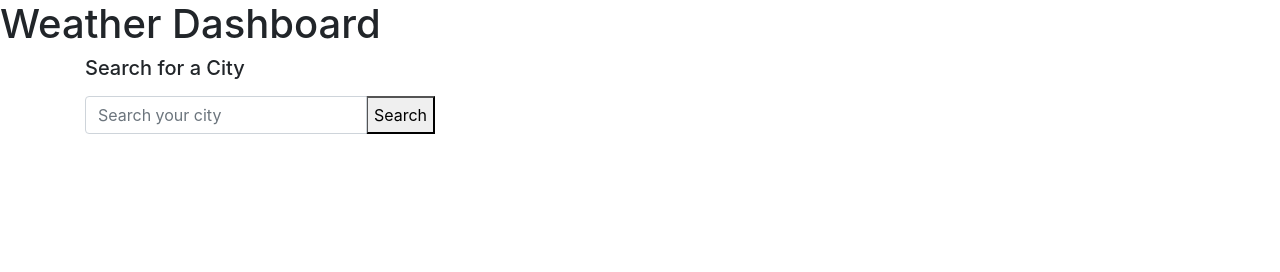
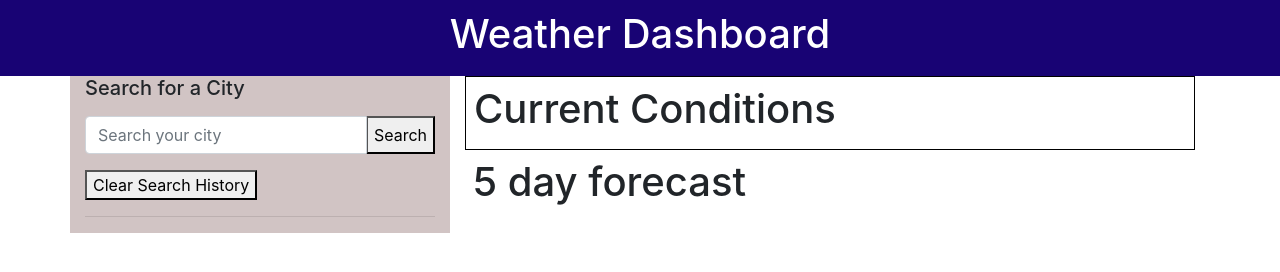
Before and after one commit to prikat/weather-app, a plain HTML site: page index.html in a window 1280 px wide. Drawn offline with nearby package versions, Linux system fonts and the light colour scheme.

Commit message:
Adding current condition col and some css styling

```diff
--- a/index.html
+++ b/index.html
@@ -17,7 +17,8 @@
 
         <div class="container">
             <div class="row">
-                <div class="col-sm-4">
+                <!-- Firs col -->
+                <div class="col-sm-4" id="first-col">
                     <label for="city-search"><h5>Search for a City</h5></label>
                         <div class='input-group mb-3'>
                             <input type='search' class='form-control' placeholder='Search your city' id='city-search'>
@@ -25,13 +26,42 @@
                               <button class='button'id='search-input' type='button/text'>Search</button>
                             </div>
                         </div>
+                        <!-- unordered list -->
+                        <ul id="list">
+
+                        </ul>
+                        <button class='btn-btn-secondary' type='button'>Clear Search History</button>
+                        <hr>
+                        <div class="search-history">
+
+                        </div>
+
                 </div>
-                <div class="col-sm-8">
+                <!-- Second col -->
+                <div class="col-sm-8" id="second-col">
+                        <div class="d-flex flex-column">
+                            <div class="p-2" id="current-weather">
+                                <h1>Current Conditions</h1>
+                            </div>
+                            <div class="p-2">
+                                <h1>5 day forecast</h1>
+                            </div>
+                            <div id="five-day" class="row" >
 
+                            </div>
+                        </div>
                 </div>
             </div>
         </div>
 
 
+        <!-- scripts -->
+        <script
+        src="https://cdn.jsdelivr.net/npm/popper.js@1.16.0/dist/umd/popper.min.js"
+        integrity="sha384-Q6E9RHvbIyZFJoft+2mJbHaEWldlvI9IOYy5n3zV9zzTtmI3UksdQRVvoxMfooAo"
+        crossorigin="anonymous">
+        </script>
+        <script src="script.js"></script>
+
 </body>
 </html>
--- a/style.css
+++ b/style.css
@@ -0,0 +1,13 @@
+header {
+    background-color: rgb(24, 3, 116);
+    color: white;
+    text-align: center;
+    padding: 10px;
+}
+#first-col {
+    background-color: rgb(209, 196, 196);
+}
+
+#current-weather {
+    border: solid 1px black;
+}
```
